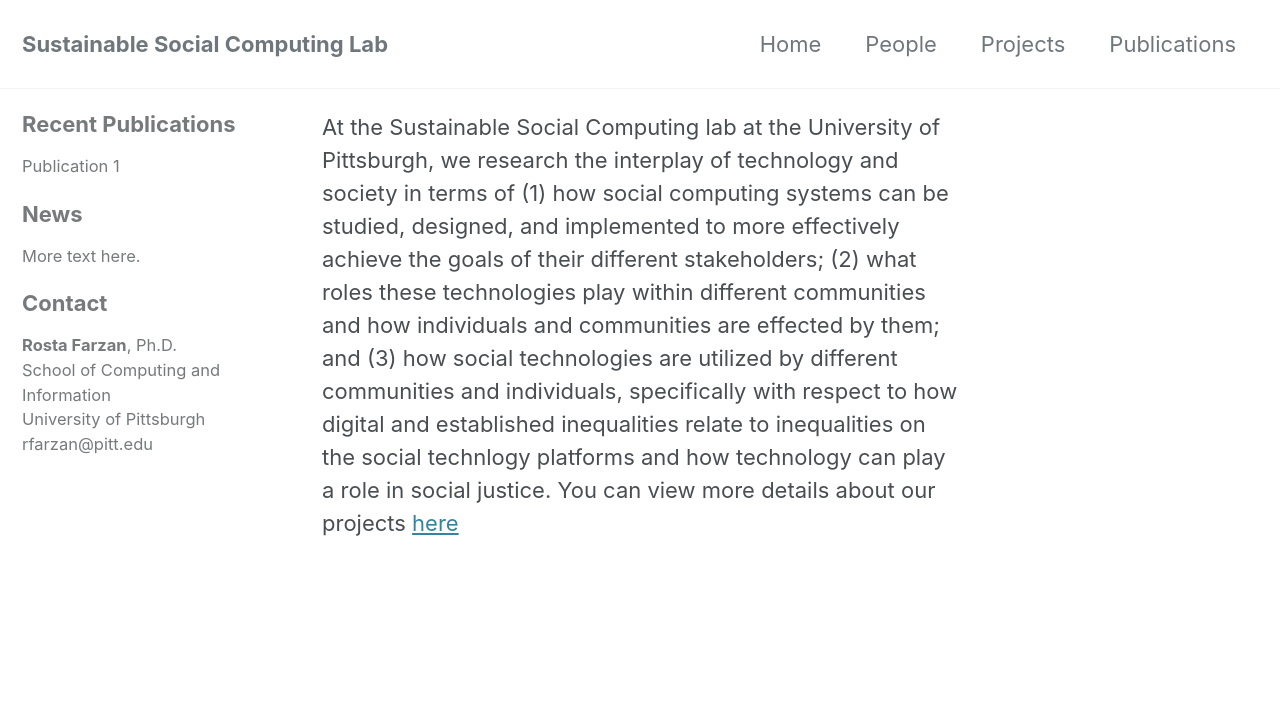
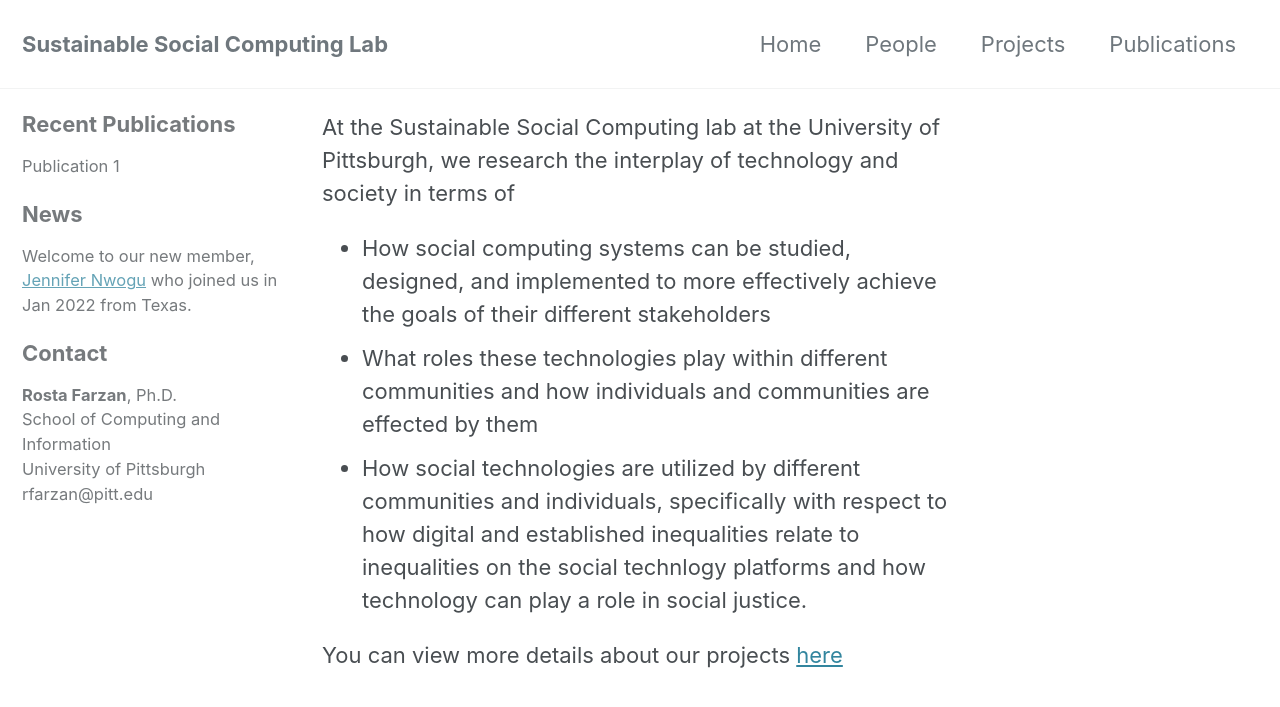
Before and after one commit to SSC-Pitt/SSC-Pitt.github.io, a Jekyll site: the page built from index.html, in a window 1280 px wide and 900 px high. Shown: the top 707 px of the window. Built offline with Jekyll 4.4.1, drawn with Linux system fonts in a browser that asks for light colours; cached includes are drawn as plain includes; nearby versions of some CDN libraries; the list of posts is cut into pages by our own code.

Commit message:
Fast-forward to debug formatting problem

```diff
--- a/index.html
+++ b/index.html
@@ -5,7 +5,7 @@ sidebar:
   - title: "Recent Publications"
     text: "Publication 1"
   - title: "News"
-    text: "More text here."
+    text: "Welcome to our new member, <a href='https://www.linkedin.com/in/jennifer-nwogu2020/' title='_target'>Jennifer Nwogu</a> who joined us in Jan 2022 from Texas."
   - title: "Contact"
     text: "**Rosta Farzan**, Ph.D.<br/>
            School of Computing and Information<br/>
@@ -13,7 +13,11 @@ sidebar:
            rfarzan@pitt.edu<br/>
            "
 ---
-At the Sustainable Social Computing lab at the University of Pittsburgh, we research the interplay of technology and society in terms of (1) how social computing systems can be studied, designed, and implemented to more effectively achieve the goals of their different stakeholders;
-(2) what roles these technologies play within different communities and how individuals and communities are effected by them; and
-(3) how social technologies are utilized by different communities and individuals, specifically with respect to how digital and established inequalities relate to inequalities
-on the social technlogy platforms and how technology can play a role in social justice.  You can view more details about our projects <a href='projects.html'>here</a>
+At the Sustainable Social Computing lab at the University of Pittsburgh, we research the interplay of technology and society in terms of
+<ul>
+  <li>How social computing systems can be studied, designed, and implemented to more effectively achieve the goals of their different stakeholders</li>
+  <li>What roles these technologies play within different communities and how individuals and communities are effected by them</li>
+  <li>How social technologies are utilized by different communities and individuals, specifically with respect to how digital and established inequalities relate to inequalities
+    on the social technlogy platforms and how technology can play a role in social justice.</li>
+</ul>
+ You can view more details about our projects <a href='projects.html'>here</a>
```
